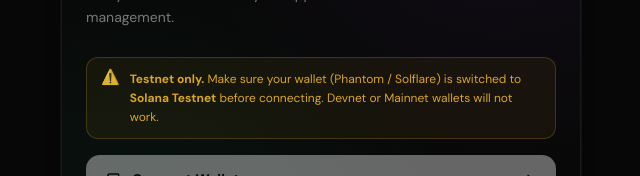
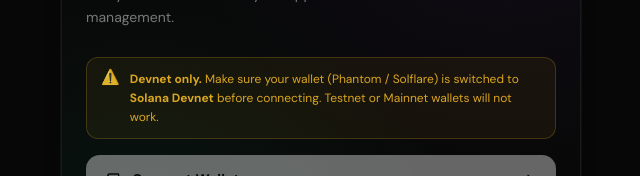
Before and after one commit to arsalanahmad123/tokenquest-solana, a React (Vite) app: page / in a window 1280 px wide. Shown: the part 332-508 px from the top of the page, without its empty margins (319-959 px from the left). Built offline with nearby package versions, Linux system fonts and the light colour scheme.

Commit message:
changed to devnet

```diff
--- a/src/pages/Index.tsx
+++ b/src/pages/Index.tsx
@@ -199,7 +199,7 @@
                     discordId: type === 'discord' ? userId : undefined,
                     telegramId: type === 'telegram' ? userId : undefined,
                     chain: 'solana',
-                    cluster: 'testnet',
+                    cluster: 'devnet',
                     programId: 'DpuRE4rSmV7RUiDQh6WUGYZwHPp1EpwwSfXWnkqk2LAR',
                     mint: '78q1UKQj43gk9XyCZ49z9FRRLXVuByx24nu5pnsW7Nwc',
                     api: {
@@ -279,10 +279,10 @@
                 phantom?.networkUrl ?? phantom?.connection?._rpcEndpoint;
             if (
                 network &&
-                (network.includes('devnet') || network.includes('mainnet'))
+                (network.includes('testnet') || network.includes('mainnet'))
             ) {
                 showStatus(
-                    `⚠️ Your wallet appears to be on ${network.includes('devnet') ? 'Devnet' : 'Mainnet'}. Please switch to Testnet in your wallet settings before connecting.`,
+                    `⚠️ Your wallet appears to be on ${network.includes('testnet') ? 'Testnet' : 'Mainnet'}. Please switch to Devnet in your wallet settings before connecting.`,
                     'error'
                 );
                 return false;
@@ -584,7 +584,7 @@
                             </div>
                         )}
 
-                        {/* Testnet network warning */}
+                        {/* Devnet network warning */}
                         {!connected && !depositComplete && (
                             <div
                                 style={{
@@ -607,10 +607,10 @@
                                     ⚠️
                                 </span>
                                 <span>
-                                    <strong>Testnet only.</strong> Make sure
-                                    your wallet (Phantom / Solflare) is switched
-                                    to <strong>Solana Testnet</strong> before
-                                    connecting. Devnet or Mainnet wallets will
+                                    <strong>Devnet only.</strong> Make sure your
+                                    wallet (Phantom / Solflare) is switched to{' '}
+                                    <strong>Solana Devnet</strong> before
+                                    connecting. Testnet or Mainnet wallets will
                                     not work.
                                 </span>
                             </div>
```
